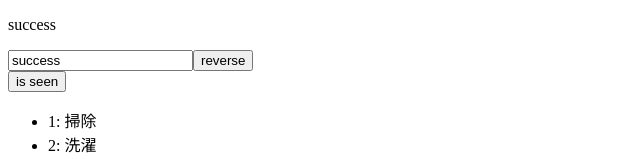
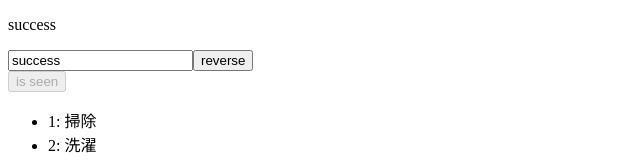
Before and after one commit to fukunagaa/typescript-repository, a Vue app in the folder webpack-vue/: page / in a window 1280 px wide. Shown: the top 159 px of the page, without its empty margins (0-640 px from the left). Built offline with nearby package versions, Linux system fonts and the light colour scheme.

Commit message:
button v-bind:disabled適用

```diff
--- a/webpack-vue/src/components/App.vue
+++ b/webpack-vue/src/components/App.vue
@@ -7,7 +7,7 @@
     </div>
     <div>
       <span v-if="seen">Now you see me</span>
-      <button v-on:click="isSeen">is seen</button>
+      <button v-on:click="isSeen" v-bind:disabled="isButtonDisable">is seen</button>
     </div>
     <ul>
       <TodoItem v-for="todo in todos" v-bind:todo="todo" v-bind:key="todo.id"></TodoItem>
@@ -23,6 +23,7 @@ export default {
     return {
       message: "success",
       seen: false,
+      isButtonDisable: true,
       todos: [
         {id:1, text: "掃除"},
         {id:2, text: "洗濯"},
```
